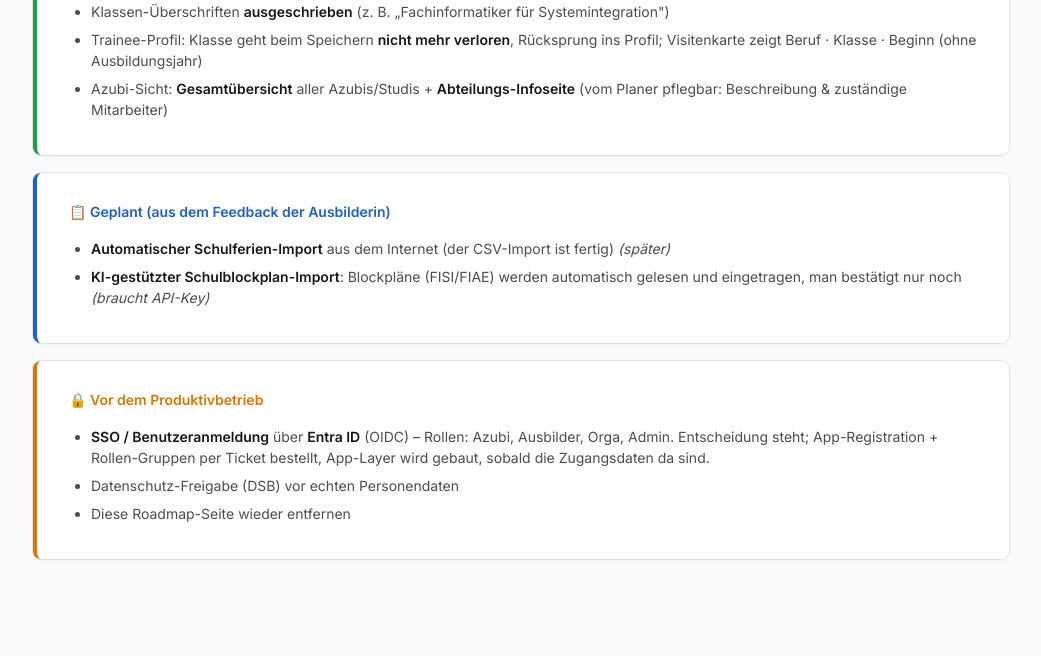
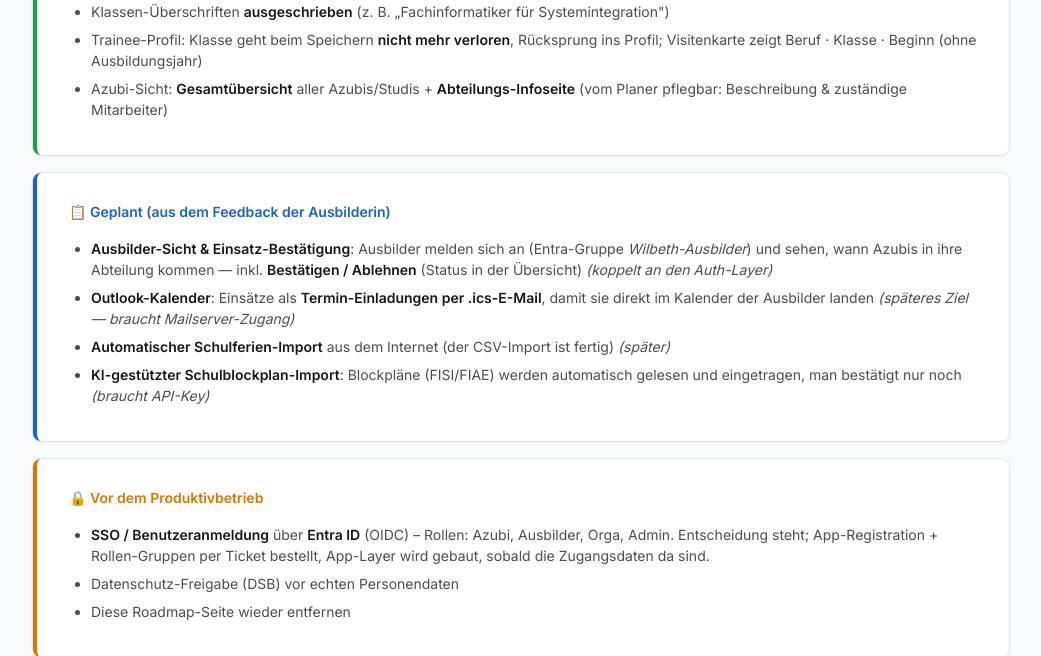
Before and after one commit to 333-RR-13/wilbeth, a FastAPI app: page /roadmap in a window 1280 px wide. Shown: the part 913-1569 px from the top of the page, without its empty margins (239-1280 px from the left). Before the commit the page ends 1473 px from the top, so only its background shows below. Run offline with FastAPI, Linux system fonts and the light colour scheme.

Commit message:
Roadmap: Ausbilder-Sicht + Einsatz-Bestaetigung und Outlook-Kalender (.ics per Mail) ergaenzt
Co-Authored-By: Claude Opus 4.8 (1M context) <noreply@anthropic.com>

```diff
--- a/src/app/templates/roadmap.html
+++ b/src/app/templates/roadmap.html
@@ -48,6 +48,8 @@
 <div class="form-card form-card-fluid" style="border-left:4px solid var(--accent);margin-bottom:18px">
   <h2 class="form-section-title" style="color:var(--accent)">📋 Geplant (aus dem Feedback der Ausbilderin)</h2>
   <ul class="roadmap-list">
+    <li><strong>Ausbilder-Sicht &amp; Einsatz-Bestätigung</strong>: Ausbilder melden sich an (Entra-Gruppe <em>Wilbeth-Ausbilder</em>) und sehen, wann Azubis in ihre Abteilung kommen — inkl. <strong>Bestätigen / Ablehnen</strong> (Status in der Übersicht) <em>(koppelt an den Auth-Layer)</em></li>
+    <li><strong>Outlook-Kalender</strong>: Einsätze als <strong>Termin-Einladungen per .ics-E-Mail</strong>, damit sie direkt im Kalender der Ausbilder landen <em>(späteres Ziel — braucht Mailserver-Zugang)</em></li>
     <li><strong>Automatischer Schulferien-Import</strong> aus dem Internet (der CSV-Import ist fertig) <em>(später)</em></li>
     <li><strong>KI-gestützter Schulblockplan-Import</strong>: Blockpläne (FISI/FIAE) werden automatisch gelesen und eingetragen, man bestätigt nur noch <em>(braucht API-Key)</em></li>
   </ul>
```
